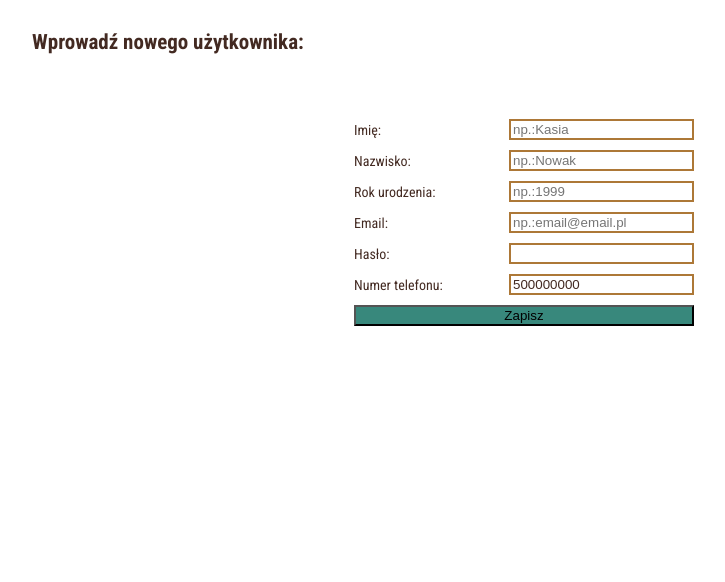
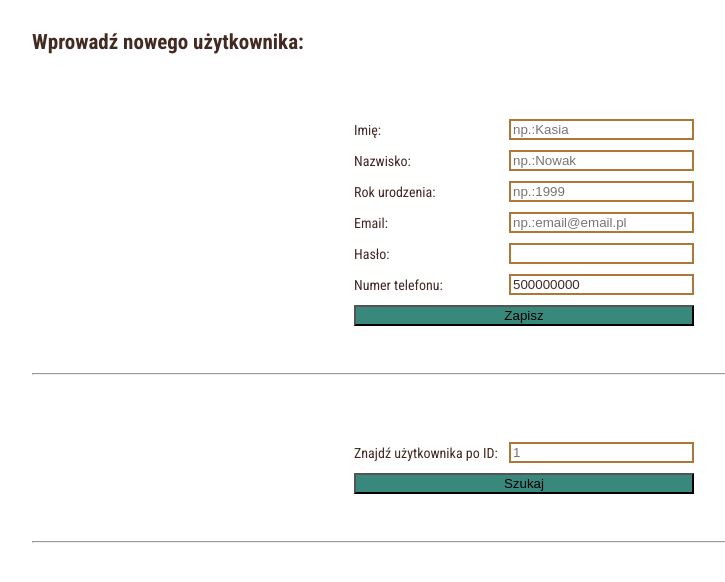
Before and after one commit to Ciechmar/library-front, an Angular app in the folder library-app/: page /edit/1 in a window 1280 px wide. Shown: the top 582 px of the page, without its empty margins (116-841 px from the left). Built offline with nearby package versions, Linux system fonts and the light colour scheme; a web font is replaced by a local one.

Commit message:
findById user works

```diff
--- a/library-app/src/app/user-edit/user-edit.component.html
+++ b/library-app/src/app/user-edit/user-edit.component.html
@@ -33,11 +33,52 @@
             signUpForm.get('firstName').value,
             signUpForm.get('lastName').value,
             signUpForm.get('year').value,
+            signUpForm.get('password').value,
             signUpForm.get('email').value,
-            signUpForm.get('password').value ,
             signUpForm.get('tel').value
             )"
             class="button-green">Zapisz
     </button>
 
   </form>
+</section>
+<hr>
+<section>
+  <form class="form" [formGroup]="findForm">
+    <label> Znajdź użytkownika po ID:
+      <input type="number" placeholder="1" formControlName="id"/>
+    </label>
+    <span *ngIf="!findForm.get('id').valid && findForm.get('id').touched">Please enter valid
+            id</span>
+    <button type="submit"
+            (click)="getUser(
+            findForm.get('id').value
+            )"
+            class="button-green">Szukaj
+    </button>
+  </form>
+  <div *ngIf="user">
+  <table>
+    <thead>
+    <tr class="main-subtitle">
+      <th>#</th>
+      <th>Imię i nazwisko</th>
+      <th> Rok urodzenia</th>
+      <th> Numer telefonu</th>
+      <th>Adres e-mail</th>
+      <th>Akcje</th>
+    </tr>
+    </thead>
+    <tbody>
+    <tr>
+      <td>{{user.id}}</td>
+            <td>{{user.firstName}} {{user.lastName}}</td>
+            <td>{{user.year}}</td>
+            <td>{{user.tel}}</td>
+            <td><a href="mailto:{{user.email}}">{{user.email}}</a></td>
+    </tr>
+    </tbody>
+  </table>
+  </div>
+  <hr/>
+</section>
--- a/library-app/src/app/user-edit/user-edit.component.ts
+++ b/library-app/src/app/user-edit/user-edit.component.ts
@@ -11,13 +11,16 @@ import {FormControl, FormGroup, Validators} from '@angular/forms';
 })
 export class UserEditComponent implements OnInit {
   user: LibraryUser;
-
   signUpForm: FormGroup;
+  findForm: FormGroup;
 
   constructor(private route: ActivatedRoute, private userService: UserService, private location: Location) {
   }
 
   ngOnInit(): void {
+
+    this.findForm = new FormGroup(
+      {'id': new FormControl('', Validators.required)});
     this.signUpForm = new FormGroup(
       {
         'firstName': new FormControl('', Validators.required),
@@ -36,8 +39,7 @@ export class UserEditComponent implements OnInit {
   }
 
 
-  getUser(): void {
-    const id = +this.route.snapshot.paramMap.get('id');
+  getUser(id: number): void {
     this.userService.getUser(id).subscribe(user => this.user = user);
   }
 
```
